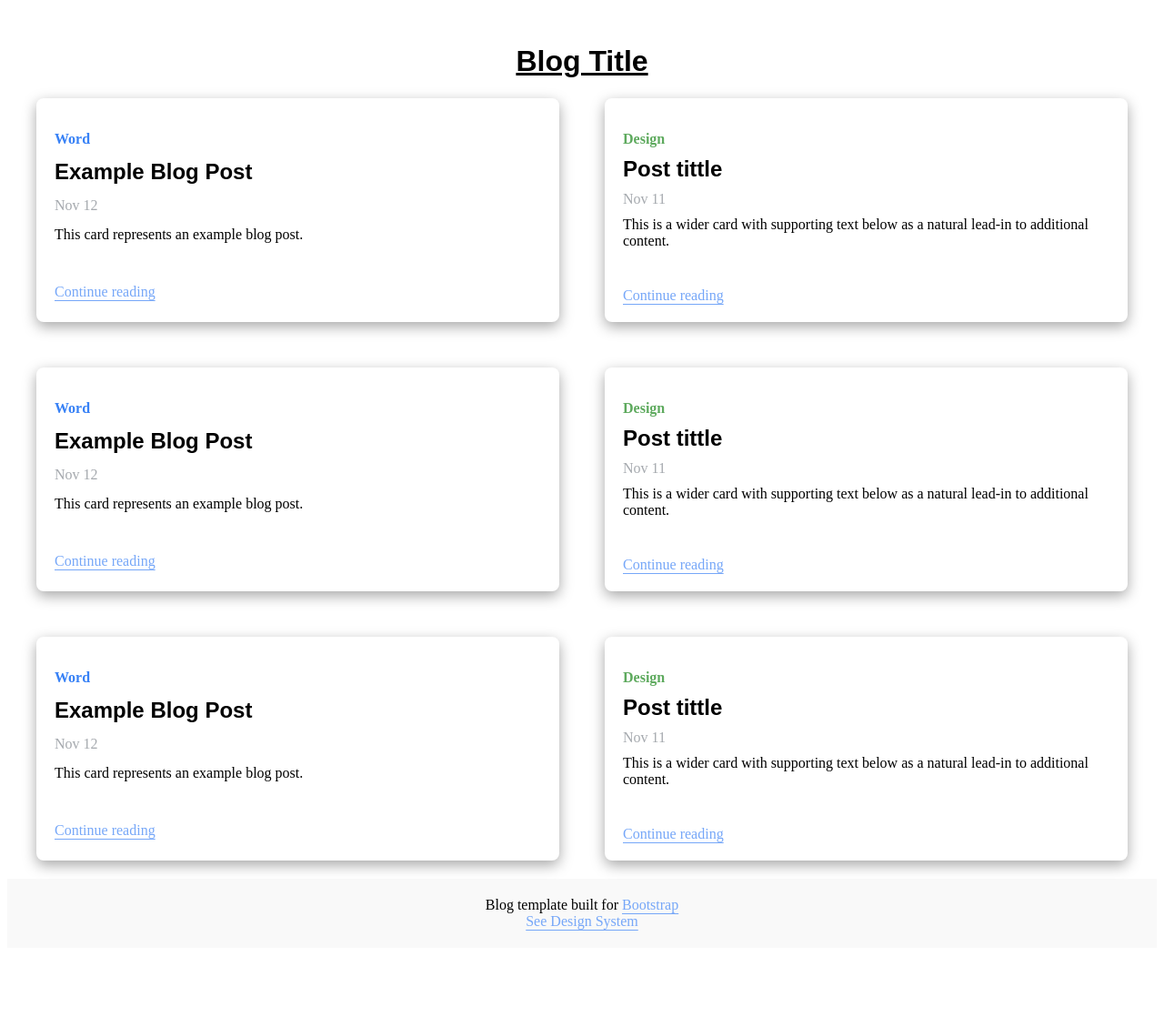
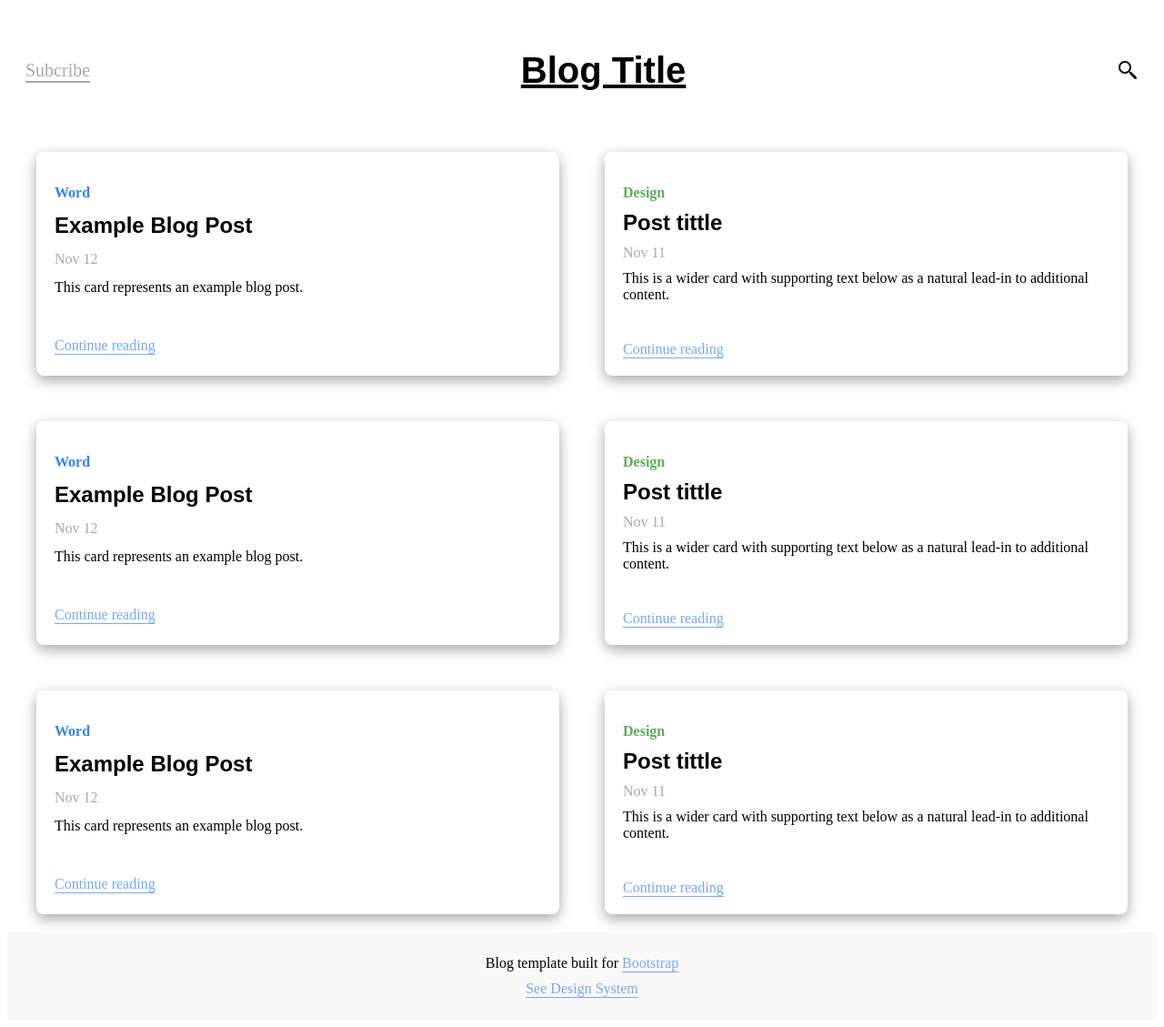
Before and after one commit to ancao99/antra-homework, a plain HTML site: page homework2/homepage.html in a window 1280 px wide. Shown: the whole page at 91% size. Before the commit the page ends 1050 px from the top, so only its background shows below. Drawn offline with Linux system fonts and the light colour scheme.

Commit message:
add header

```diff
--- a/homework2/cssHomePage/homepage.css
+++ b/homework2/cssHomePage/homepage.css
@@ -9,6 +9,10 @@ a{
     text-decoration: underline;
     text-underline-offset: 0.25em;
 }
+a:hover {
+    color: #3781F6;
+    text-decoration: underline;
+}
 p{
     font-family:'Times New Roman', Times, serif;
 }
@@ -16,17 +20,31 @@ h1{
     text-align: center;
     font-family: Arial, Helvetica, sans-serif;
     text-decoration: underline;
+    display: inline;
+    font-size: 40px;
 }
 
 .footer {
     background-color: #F9F9F9;
     color: #000;
-    padding: 20px;
+    padding: calc(2%);
     text-align: center;
     font-size: 16px;
+    display: flex;
+    flex-direction: column;
+    justify-content: space-between;
+    flex-wrap: wrap;
+    gap:10px;
 }
+.subcribe{
+color:#A5A9AE;
+font-size: 20px;
+}
+header{
+    display: flex;
+    align-items: center;
+    justify-content: space-between;
+    padding:20px;
+    gap:20px
 
-.footer a:hover {
-    color: #ffcc00;
-    text-decoration: underline;
 }
--- a/homework2/cssHomePage/reponsive.css
+++ b/homework2/cssHomePage/reponsive.css
@@ -1,15 +1,18 @@
 
-/* reponsive for footer */
 
 @media (max-width: 768px) {
     .footer {
         padding: 15px;
         font-size: 14px;
     }
-}
-/*reponsive for card  */
-@media (max-width: 768px) {
     .cards {
         grid-template-columns: 1fr;
     }
+    h1{
+        font-size: 32px;
+    }
+    .subcribe{
+        font-size: 14px;
+    }
+
 }
--- a/homework2/homepage.html
+++ b/homework2/homepage.html
@@ -11,8 +11,12 @@
 </head>
 
 <body>
+    <header>
+        <a class="subcribe">Subcribe</a>
+        <h1>Blog Title</h1>
+        <img src="image/search.png">
+    </header>
     <div class="container">
-        <h1>Blog Title </h1>
         <div class="cards">
             <div class="card">
                 <p class="type word-type">Word</p>
@@ -68,8 +72,8 @@
         </div>
     </div>
     <footer class="footer">
-        Blog template built for <a>Bootstrap</a><br>
-       <a>See Design System</a>
+        <div>Blog template built for <a>Bootstrap</a></div>
+       <div><a>See Design System</a> </div>
     </footer>
 </body>
 
```
Also changed, not shown: homework2/image/search.png (added).
